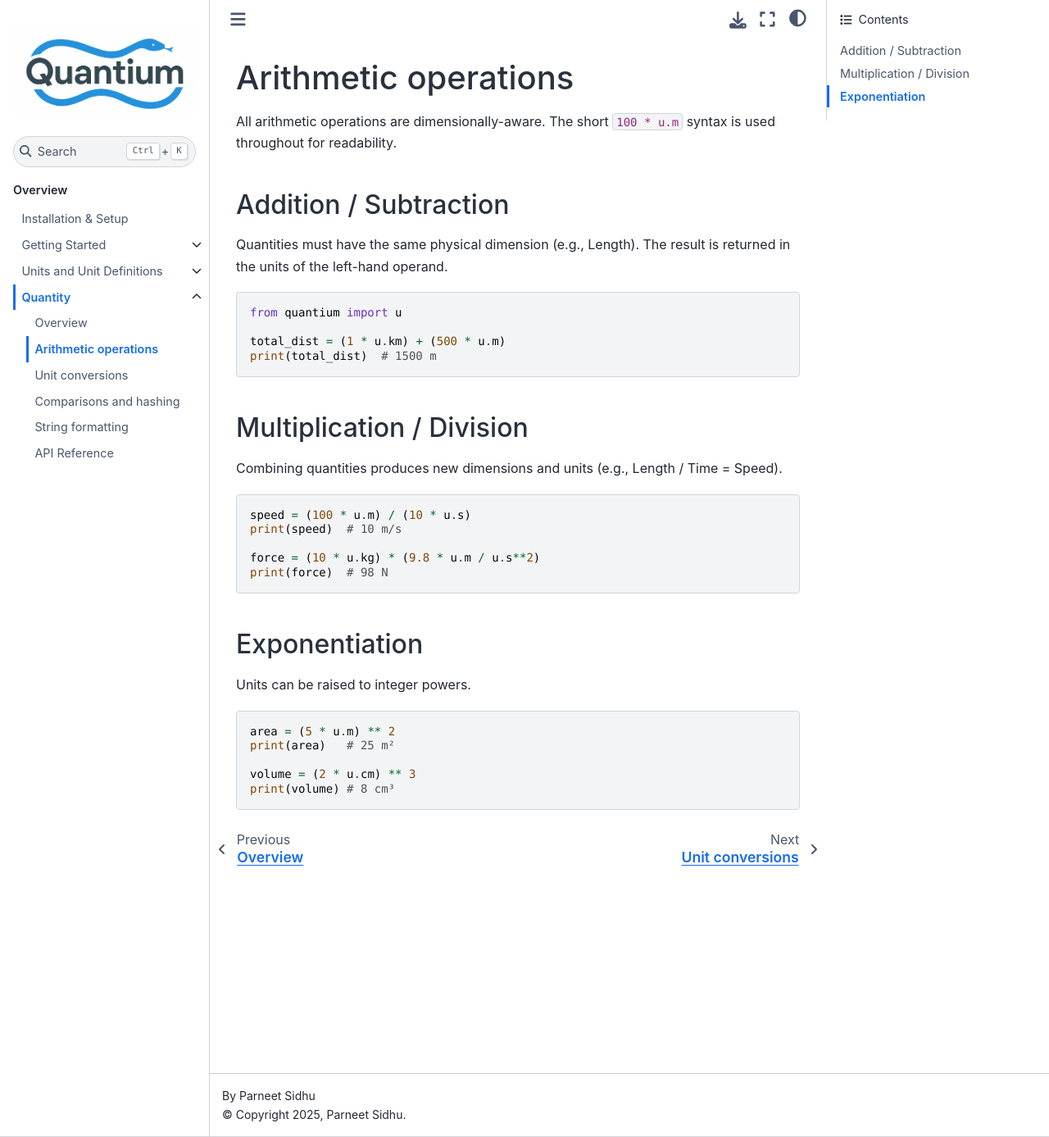
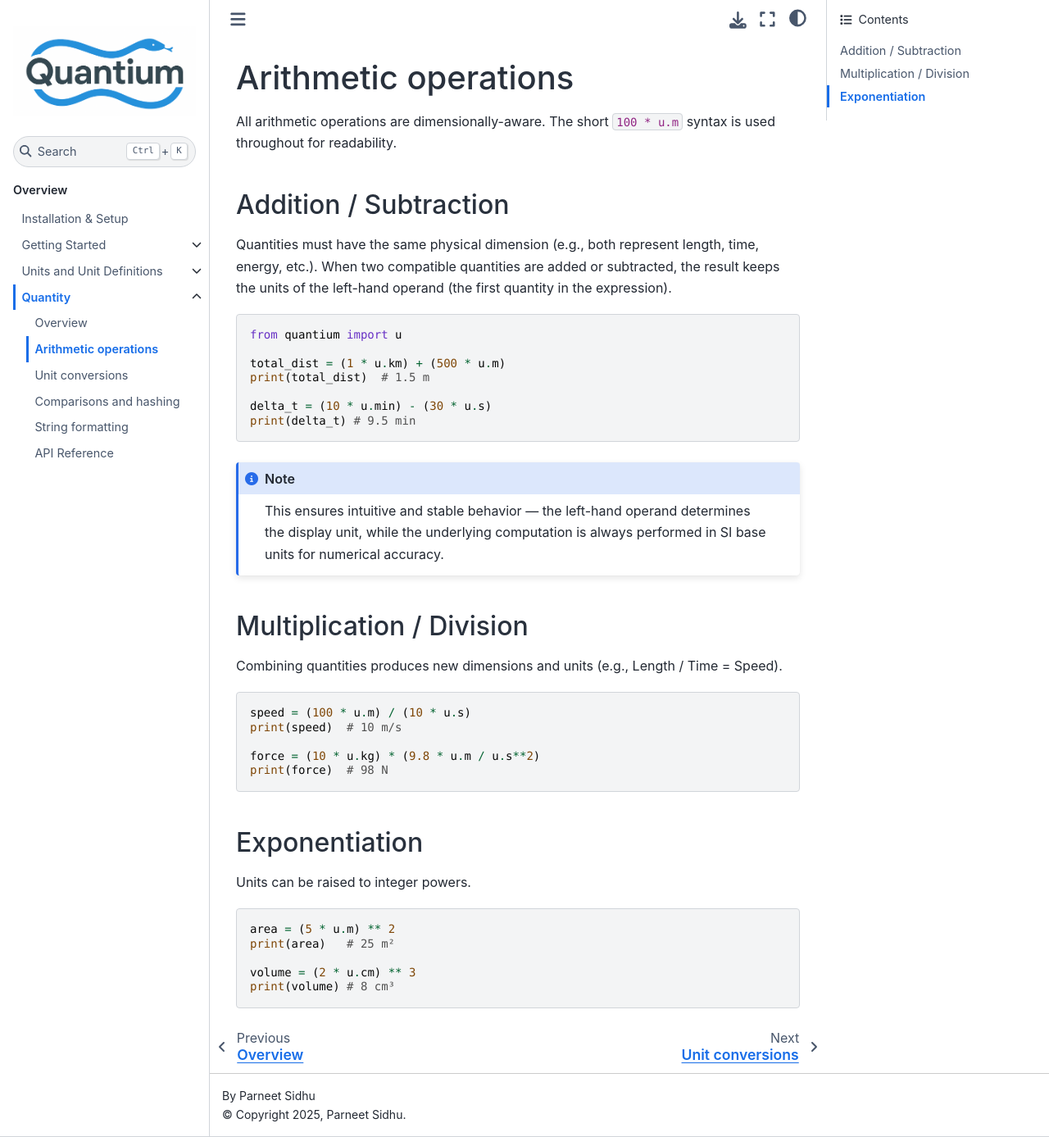
Before and after one commit to parneetsingh022/Quantium, a Sphinx documentation site: the page built from docs/quantity/operations.rst, in a window 1280 px wide and 1387 px high. Shown: the whole window at 82% size. Built offline with Sphinx 7.4.7 and the Sphinx Book theme 1.1.4, drawn with Linux system fonts in a browser that asks for light colours.

Commit message:
docs: clarify addition/subtraction section and correct example output

```diff
--- a/docs/quantity/operations.rst
+++ b/docs/quantity/operations.rst
@@ -7,15 +7,23 @@ syntax is used throughout for readability.
 Addition / Subtraction
 ----------------------
 
-Quantities must have the same physical dimension (e.g., Length). The result is
-returned in the units of the left-hand operand.
+Quantities must have the same physical dimension (e.g., both represent length, time, energy, etc.).
+When two compatible quantities are added or subtracted, the result keeps the units of the left-hand operand (the first quantity in the expression).
 
 .. code-block:: python
 
    from quantium import u
 
    total_dist = (1 * u.km) + (500 * u.m)
-   print(total_dist)  # 1500 m
+   print(total_dist)  # 1.5 m
+
+   delta_t = (10 * u.min) - (30 * u.s)
+   print(delta_t) # 9.5 min
+
+.. note::
+
+    This ensures intuitive and stable behavior — the left-hand operand determines the display unit,
+    while the underlying computation is always performed in SI base units for numerical accuracy.
 
 Multiplication / Division
 -------------------------
```
